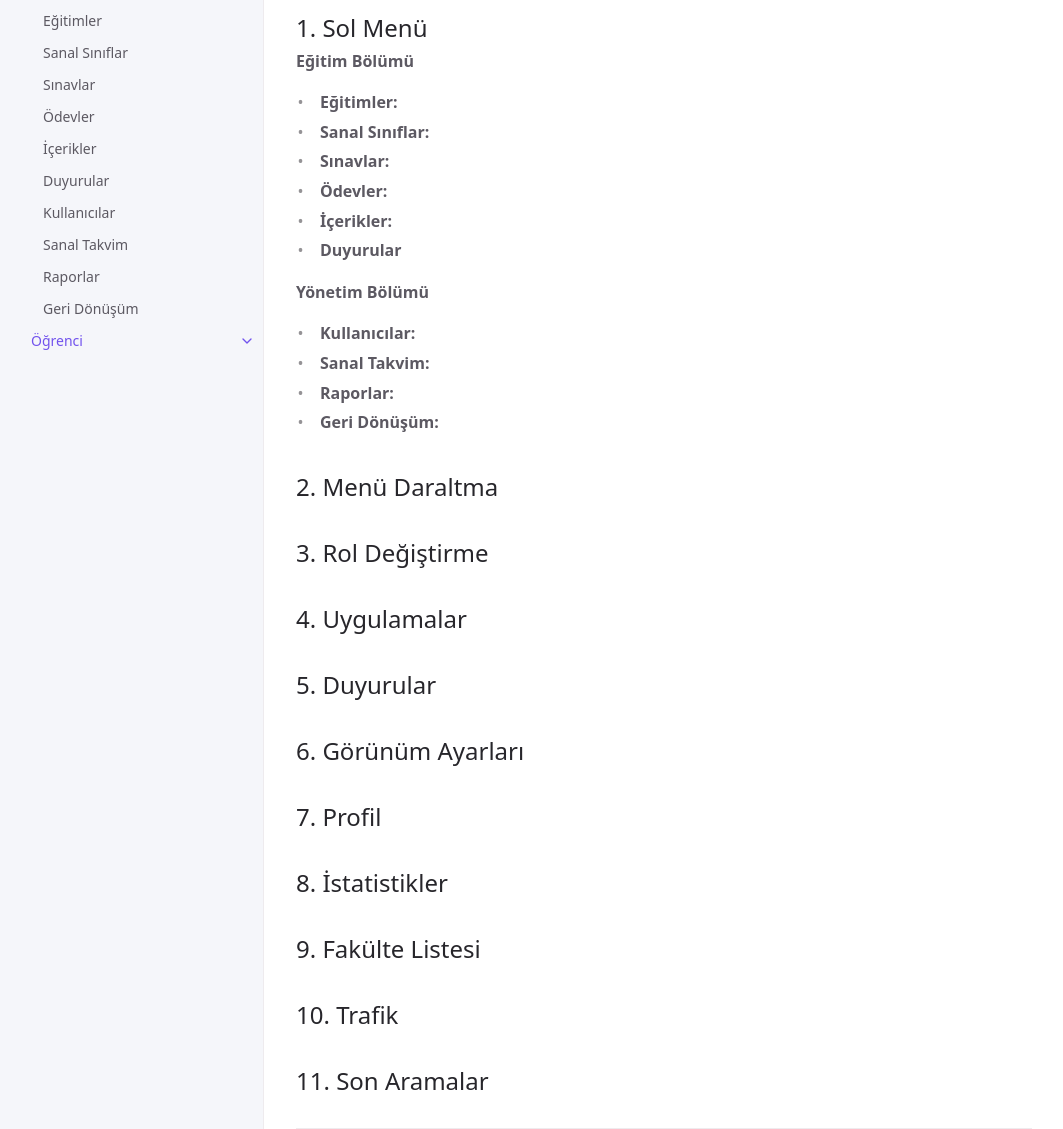
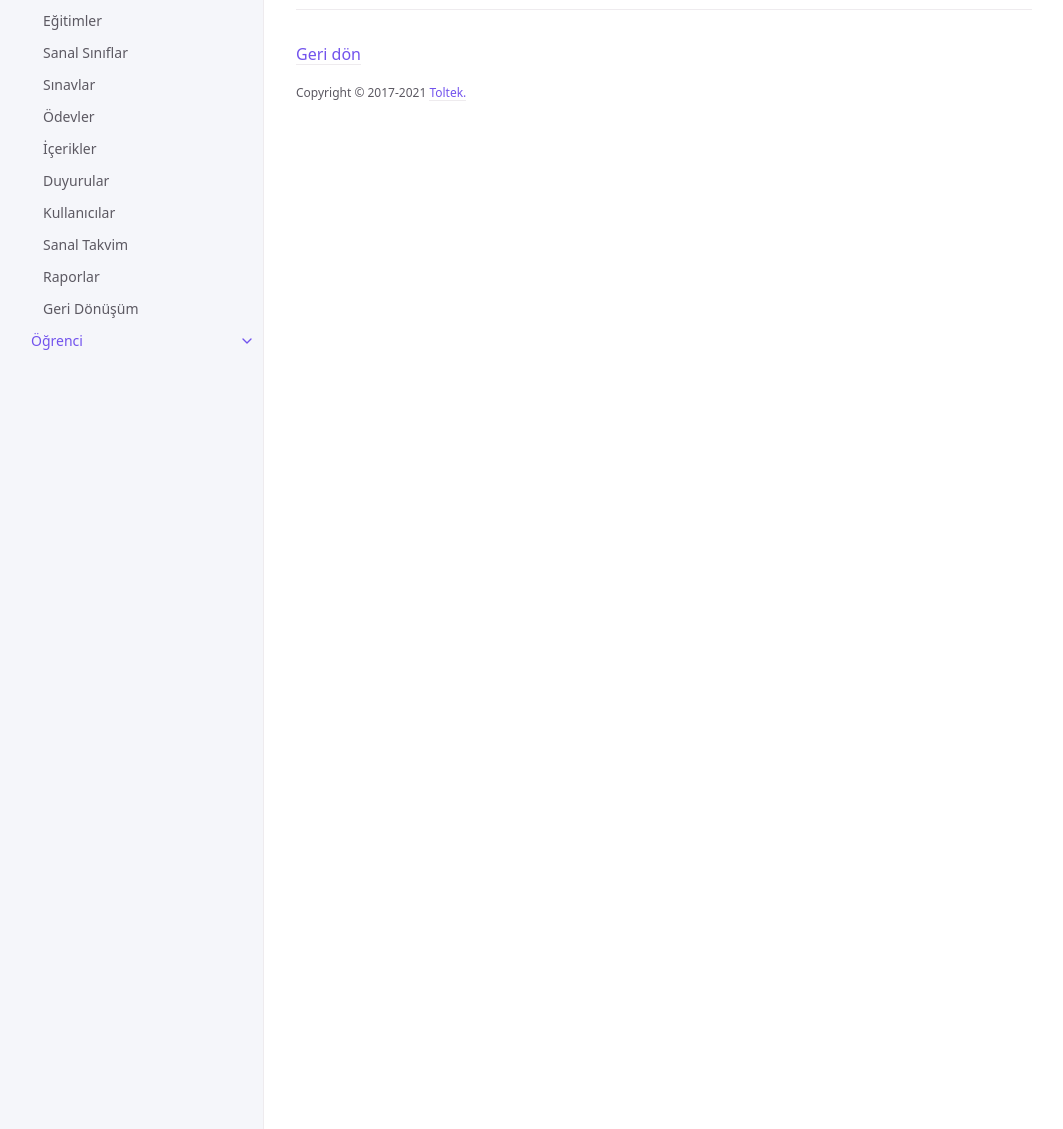
Before and after one commit to toltekyazilim/Toltek.Campus.Docs, a Jekyll site: the page built from docs/toltek.campus.course/modules/home.md, in a window 1280 px wide and 1400 px high, scrolled down 278 px. Shown: the part 263-1392 px from the top of the window, without its empty margins (108-1171 px from the left). Built offline with Jekyll 4.4.1, drawn with Linux system fonts in a browser that asks for light colours; after the commit the page ends 900 px from its top, so only the background shows below that.

Commit message:
course home page upd.

```diff
--- a/docs/toltek.campus.course/modules/home.md
+++ b/docs/toltek.campus.course/modules/home.md
@@ -10,29 +10,3 @@ nav_order: 1
 # Eğitim Uygulaması
 Yönetici, birim yöneticisi ve eğitmenlerin sistemdeki eğitimleri, ilgili eğitime ait aktivite ve içerikleri(ödev, sınav, sanal sınıf, duyuru vb.) yönettikleri uygulamadır.
 ![CourseHome](/docs/media/modules/course/course.home3.png)
-
-## 1. Sol Menü
-**Eğitim Bölümü**
-- **Eğitimler:**
-- **Sanal Sınıflar:**
-- **Sınavlar:**
-- **Ödevler:**
-- **İçerikler:**
-- **Duyurular**
-
-**Yönetim Bölümü**
-- **Kullanıcılar:**
-- **Sanal Takvim:**
-- **Raporlar:**
-- **Geri Dönüşüm:**
-
-## 2. Menü Daraltma
-## 3. Rol Değiştirme
-## 4. Uygulamalar
-## 5. Duyurular
-## 6. Görünüm Ayarları
-## 7. Profil
-## 8. İstatistikler
-## 9. Fakülte Listesi
-## 10. Trafik
-## 11. Son Aramalar
```
